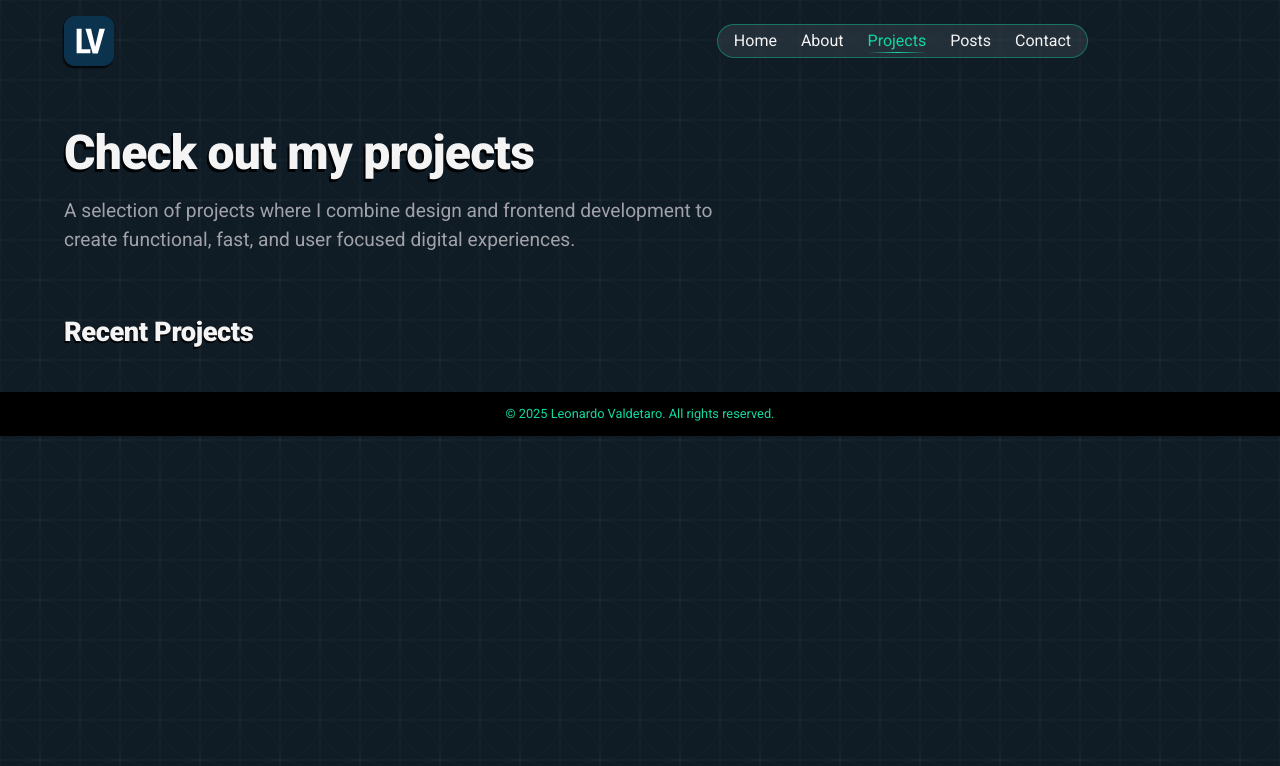
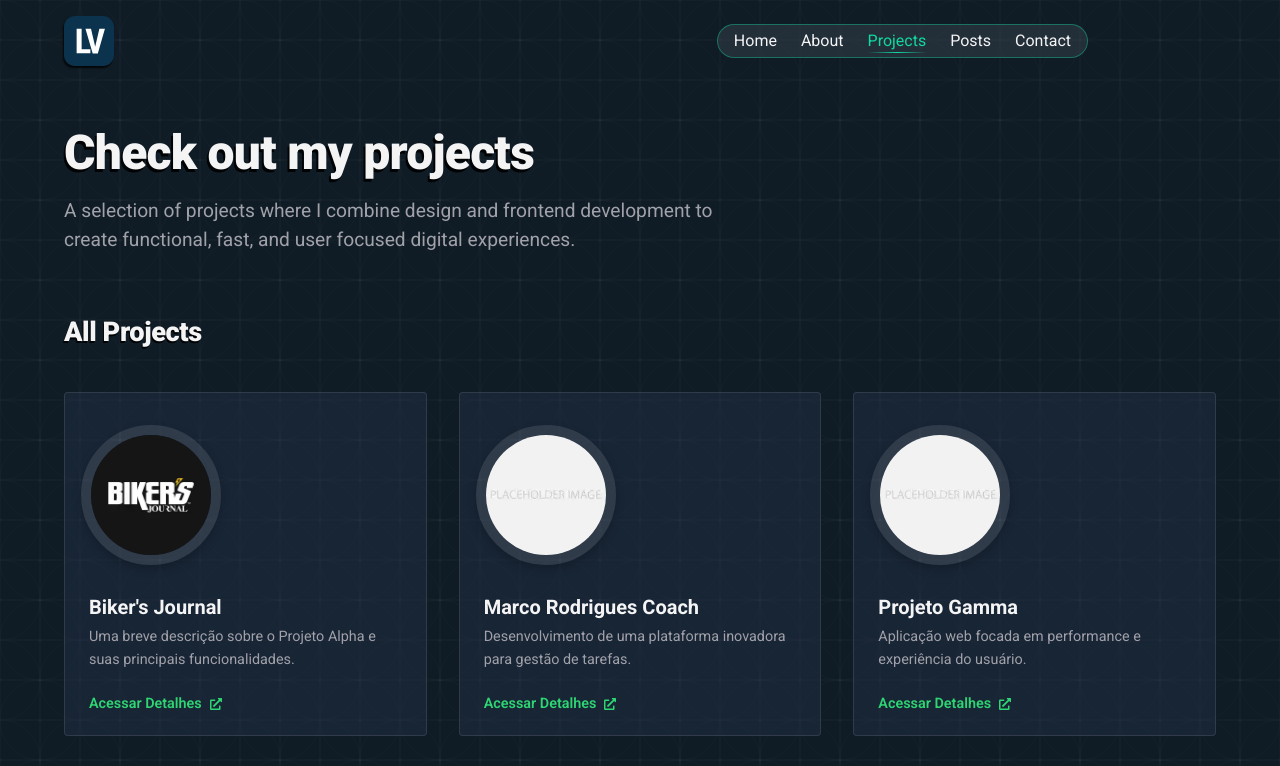
Before and after one commit to leonardovaldetaro/portfolio-next, a Next.js app: page /projects in a window 1280 px wide. Shown: the top 766 px of the page. Built offline with nearby package versions, Linux system fonts and the light colour scheme.

Commit message:
pagina de projetos em andamento

```diff
--- a/app/projects/_components/cards/Cards.module.scss
+++ b/app/projects/_components/cards/Cards.module.scss
@@ -0,0 +1,14 @@
+@use '../../../styles/variables' as var;
+@use '../../../styles/breakpoints' as bp;
+
+.cardsContainer {
+    display: grid;
+    grid-template-columns: repeat(3, 1fr);
+    gap: 2rem;
+    width: 100%;
+    margin-top: 2rem;
+
+    @media (max-width: bp.$desktop_sm) {
+        grid-template-columns: 1fr;
+    }
+}
--- a/app/projects/_components/cards/card/Card.module.scss
+++ b/app/projects/_components/cards/card/Card.module.scss
@@ -0,0 +1,83 @@
+@use '../../../../styles/variables' as var;
+@use '../../../../styles/breakpoints' as bp;
+
+.card {
+    display: flex;
+    flex-direction: column;
+    width: 100%;
+    background: #2d3d5e49;
+    border: 1px solid rgba(255, 255, 255, .1);
+    border-radius: 4px;
+    overflow: hidden;
+    transition: all 0.3s ease;
+    position: relative;
+    height: 100%; // Ensure cards stretch to fill grid cell
+
+    &:hover {
+        transform: translateY(-5px);
+        background: var.$card-hover;
+        border: 1px solid rgba(255, 255, 255, 0.1);
+        box-shadow: 0 10px 30px -10px rgba(0, 0, 0, 0.5);
+    }
+}
+
+.imageContainer {
+    width: 140px;
+    height: 140px;
+    margin: 2rem 1rem;
+    position: relative;
+    border-radius: 50%;
+    overflow: hidden;
+    flex-shrink: 0;
+    box-shadow: 0 4px 10px rgba(0, 0, 0, 0.2);
+    border: 10px solid rgba(255, 255, 255, 0.1);
+
+    img {
+        width: 100%;
+        height: 100%;
+        object-fit: cover;
+        transition: transform 0.3s ease;
+    }
+}
+
+.content {
+    padding: 0 1.5rem 1.5rem;
+    display: flex;
+    flex-direction: column;
+    flex: 1;
+    gap: 0.5rem;
+}
+
+.title {
+    font-size: 1.25rem;
+    font-weight: 700;
+    color: var.$text-titles-dark;
+    margin: 0;
+}
+
+.description {
+    font-size: 0.9rem;
+    color: var.$text-body-dark;
+    line-height: 1.6;
+    flex: 1;
+    margin-bottom: 1rem;
+}
+
+.links {
+    margin-top: auto;
+}
+
+.link {
+    display: inline-flex;
+    align-items: center;
+    gap: 0.5rem;
+    font-size: 0.9rem;
+    color: var.$verde-eletrico;
+    text-decoration: none;
+    font-weight: 600;
+    transition: color 0.2s;
+
+    &:hover {
+        text-decoration: underline;
+    }
+}
--- a/app/projects/_components/cards/card/card.tsx
+++ b/app/projects/_components/cards/card/card.tsx
@@ -0,0 +1,38 @@
+import Link from 'next/link';
+import Image from 'next/image';
+import Styles from './Card.module.scss';
+import { FaExternalLinkAlt } from 'react-icons/fa';
+
+interface Props {
+    title: string;
+    description: string;
+    image: string;
+    link: string;
+}
+
+export default function Card({ title, description, image, link }: Props) {
+    return (
+        <article className={Styles.card}>
+            <figure className={Styles.imageContainer}>
+                <Image
+                    src={image}
+                    alt={title}
+                    width={500}
+                    height={300}
+                    sizes="(max-width: 768px) 100vw, 33vw"
+                />
+            </figure>
+
+            <div className={Styles.content}>
+                <h2 className={Styles.title}>{title}</h2>
+                <p className={Styles.description}>{description}</p>
+
+                <div className={Styles.links}>
+                    <Link href={link} className={Styles.link}>
+                        Acessar Detalhes <FaExternalLinkAlt size={12} />
+                    </Link>
+                </div>
+            </div>
+        </article>
+    );
+}
--- a/app/projects/_components/cards/index.tsx
+++ b/app/projects/_components/cards/index.tsx
@@ -0,0 +1,64 @@
+import Card from './card/card';
+import Styles from './Cards.module.scss';
+
+export default function Cards() {
+    // Mock data for "texto de marcação"
+    const projects = [
+        {
+            id: 1,
+            title: 'Biker\'s Journal',
+            description: 'Uma breve descrição sobre o Projeto Alpha e suas principais funcionalidades.',
+            image: '/assets/bikersJournal.webp',
+            link: '#'
+        },
+        {
+            id: 2,
+            title: 'Marco Rodrigues Coach',
+            description: 'Desenvolvimento de uma plataforma inovadora para gestão de tarefas.',
+            image: '/assets/blog/placeholder-small.webp',
+            link: '#'
+        },
+        {
+            id: 3,
+            title: 'Projeto Gamma',
+            description: 'Aplicação web focada em performance e experiência do usuário.',
+            image: '/assets/blog/placeholder-small.webp',
+            link: '#'
+        },
+        {
+            id: 4,
+            title: 'Projeto Delta',
+            description: 'Sistema de automação para processos internos de grandes empresas.',
+            image: '/assets/blog/placeholder-small.webp',
+            link: '#'
+        },
+        {
+            id: 5,
+            title: 'Projeto Epsilon',
+            description: 'E-commerce completo com integrações de pagamento e logística.',
+            image: '/assets/blog/placeholder-small.webp',
+            link: '#'
+        },
+        {
+            id: 6,
+            title: 'Projeto Zeta',
+            description: 'Dashboard analítico com visualização de dados em tempo real.',
+            image: '/assets/blog/placeholder-small.webp',
+            link: '#'
+        }
+    ];
+
+    return (
+        <section className={Styles.cardsContainer}>
+            {projects.map((project) => (
+                <Card
+                    key={project.id}
+                    title={project.title}
+                    description={project.description}
+                    image={project.image}
+                    link={project.link}
+                />
+            ))}
+        </section>
+    );
+}
--- a/app/projects/page.tsx
+++ b/app/projects/page.tsx
@@ -1,5 +1,6 @@
 import HeroTop from "./_components/heroTop";
 import Styles from "./Projects.module.scss";
+import Cards from "./_components/cards";
 
 export default function Projects() {
     return (
@@ -8,7 +9,8 @@ export default function Projects() {
                 <HeroTop />
             </section>
             <section className={Styles.projects__projects}>
-                <h2 className={Styles.projects__projects__title}>Recent Projects</h2>
+                <h2 className={Styles.projects__projects__title}>All Projects</h2>
+                <Cards />
             </section>
         </main>
     );
```
Also changed, not shown: public/assets/bikersJournal.webp (added).
